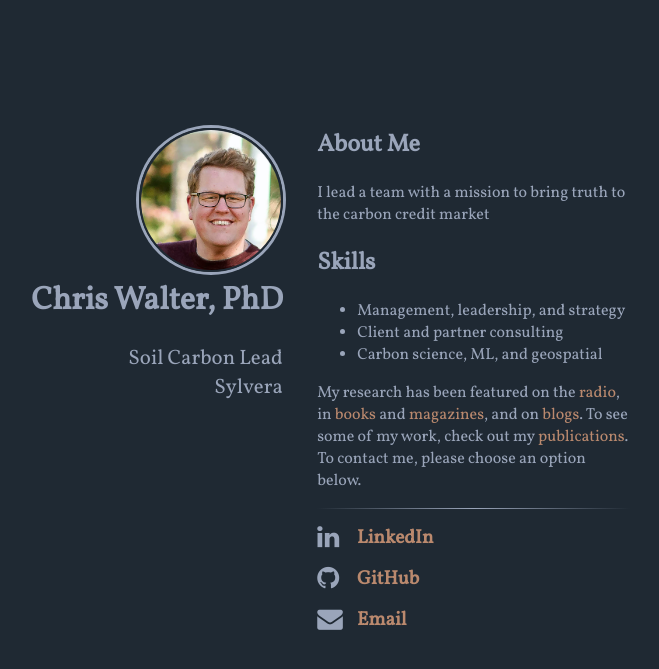
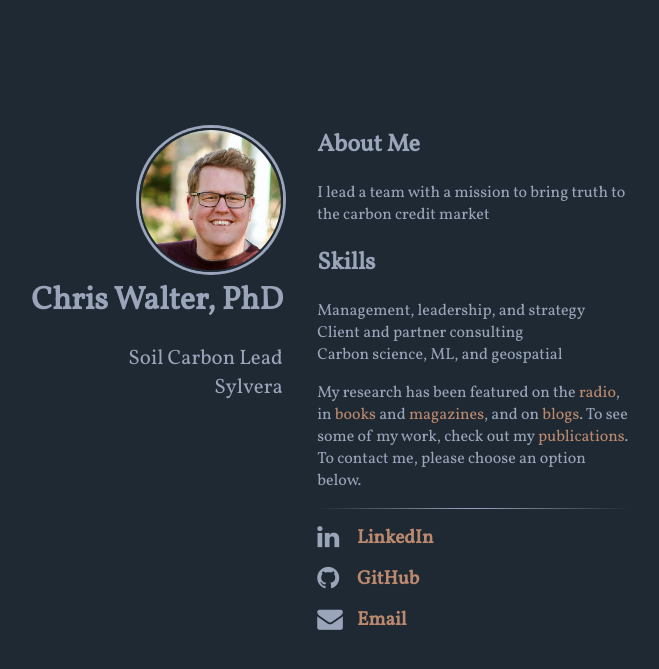
Before and after one commit to waltscience/waltscience.github.io, a Jekyll site: the page built from index.html, in a window 1280 px wide. Shown: the top 669 px of the page, without its empty margins (350-1009 px from the left). Built offline with Jekyll 4.4.1, drawn with Linux system fonts in a browser that asks for light colours; nearby versions of some CDN libraries.

Commit message:
Update main.scss

```diff
--- a/assets/main.scss
+++ b/assets/main.scss
@@ -47,6 +47,19 @@ since it must be aligned with the content */
 .fa-ul.main-list {
 	margin-left: 0;
 }
+
+
+/* NO INDENT BULLETS*/
+ul {
+    list-style: none;
+    padding-left: 0;
+}
+
+ul {
+  list-style-position: inside;
+  padding-left: 0;
+}
+
 
 /* list icons */
 .main-list-item-icon {
```
